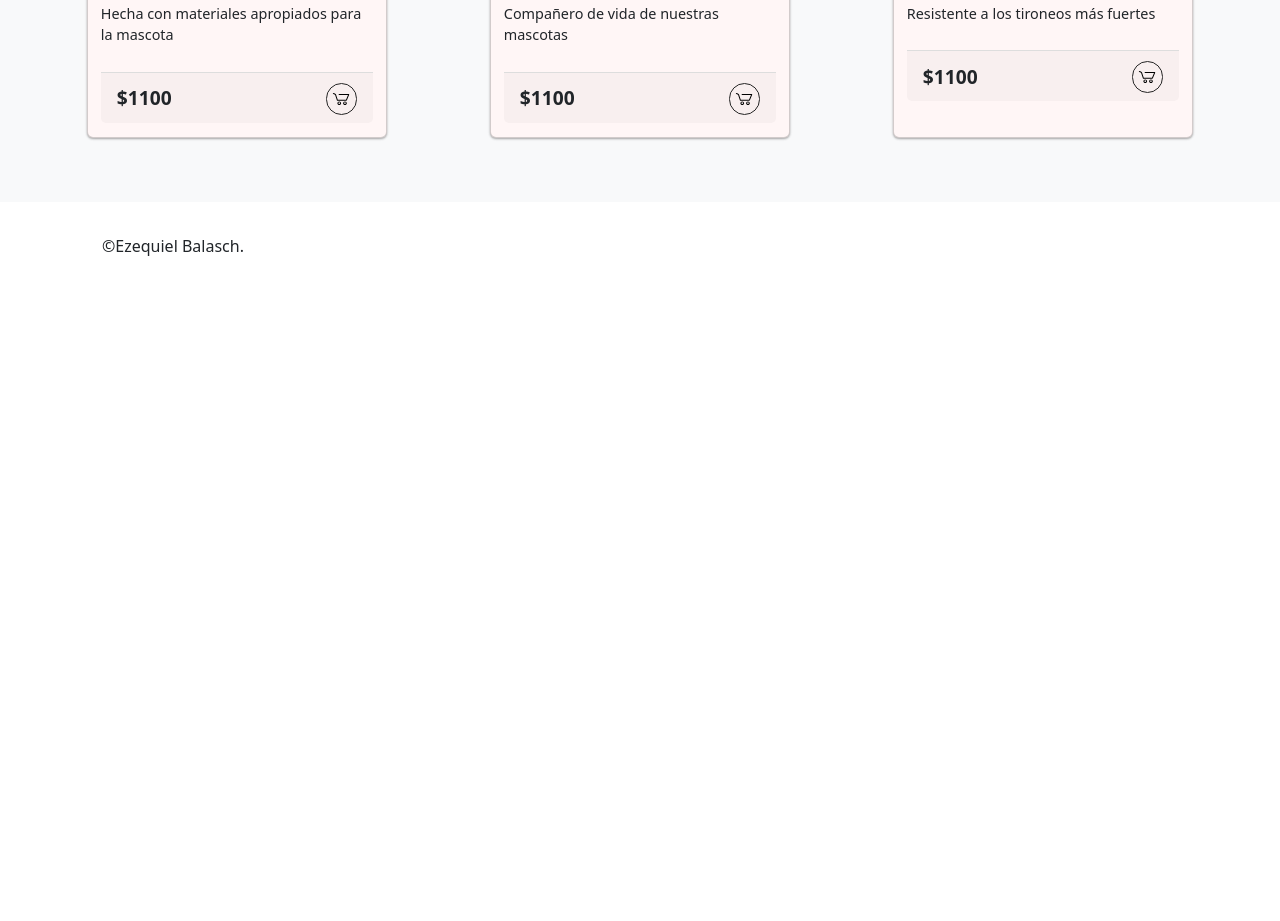
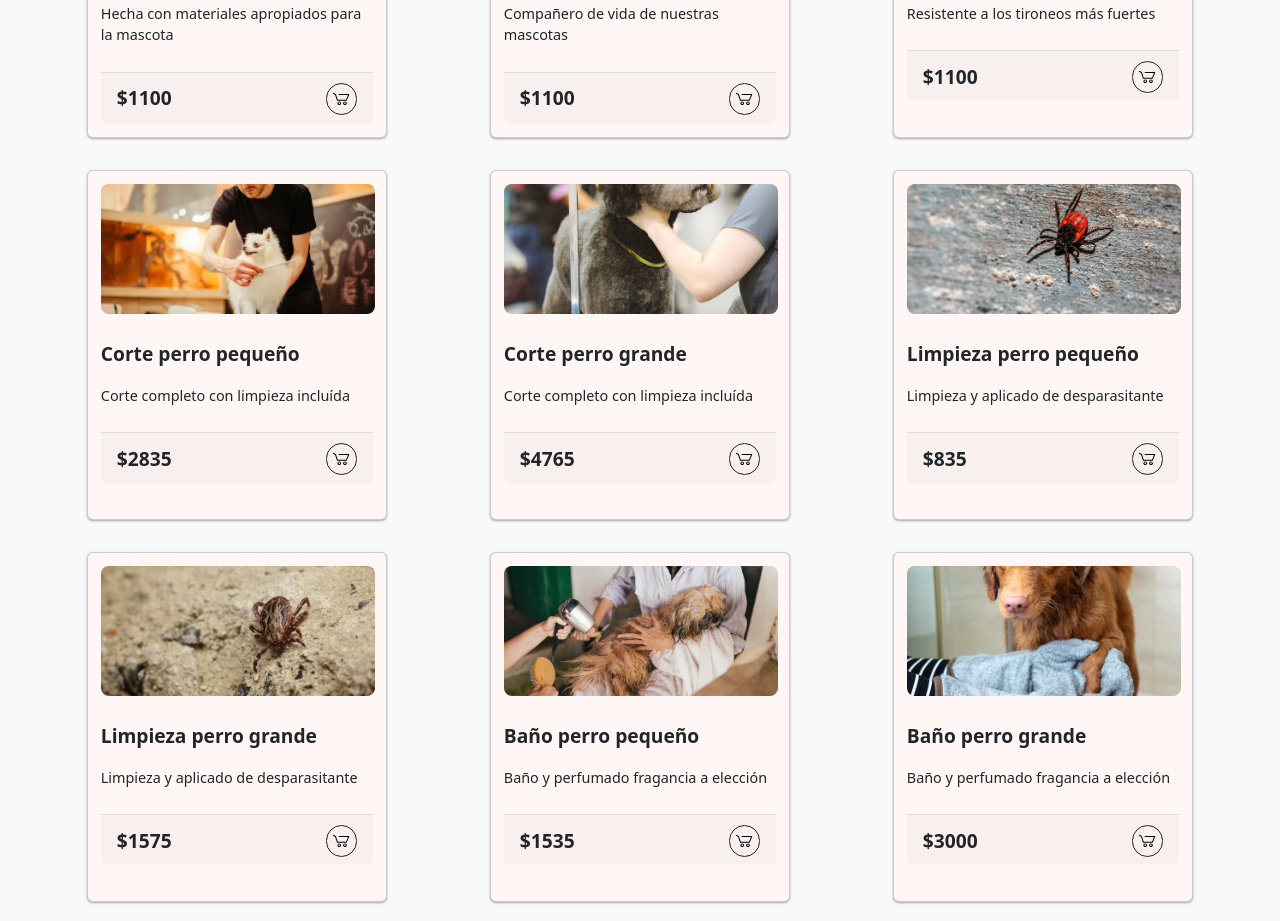
Before and after one commit to ezebalasch/Puppies, a plain HTML site: page Final - Ezequiel Balasch/carousel/productos.html in a window 1280 px wide. Shown: the part 1490-2411 px from the top of the page. Before the commit the page ends 1828 px from the top, so only its background shows below. Drawn offline with nearby package versions, Linux system fonts and the light colour scheme; some packages are replaced by stand-ins of ours; a script that the page names is missing.

Commit message:
Entrega Final 2

```diff
--- a/Final - Ezequiel Balasch/carousel/js/productos.js
+++ b/Final - Ezequiel Balasch/carousel/js/productos.js
@@ -2,13 +2,12 @@ const divCard = document.getElementById("cardContainer");
 
 const listadoProductos = "json/productos.json";
 
-//Consumo de una API interna a través de fetch
+// Consumo de una API interna a través de fetch
 fetch(listadoProductos)
   .then((respuesta) => respuesta.json())
   .then((datos) => {
     // Array carrito
     let carrito = [];
-
     //Carta de producto por cada perro dentro de la API
     datos.productos.forEach((Producto) => {
       const card = document.createElement("div");
@@ -178,7 +177,7 @@ fetch(listadoProductos)
         confirmButtonText: "Finalizar compra",
         showDenyButton: true,
         denyButtonText: "Vaciar Carrito",
-        width: 800,
+        width: 900,
         //vaciar el carrito y mostrar swal
         didRender: function () {
           if (carrito !== undefined) {
--- a/Final - Ezequiel Balasch/carousel/json/productos.json
+++ b/Final - Ezequiel Balasch/carousel/json/productos.json
@@ -2,6 +2,7 @@
     "productos": [
       {
         "id": 1,
+        "tipo": "juguete",
         "nombre": "Juguete Acuático",
         "precio": 2500,
         "descripcion": "Juguete de goma Resistente al agua",
@@ -10,6 +11,7 @@
       },
       {
         "id": 2,
+        "tipo": "vestimenta",
         "nombre": "Collar",
         "precio": 4500,
         "descripcion": "Tejido de tela a la moda",
@@ -18,6 +20,7 @@
       },
       {
         "id": 3,
+        "tipo": "vestimenta",
         "nombre": "Correa",
         "precio": 2280,
         "descripcion": "Agarre completo para nuestra mascota",
@@ -26,6 +29,7 @@
       },
       {
         "id": 4,
+        "tipo": "juguete",
         "nombre": "Frisby",
         "precio": 1920,
         "descripcion": "Plástico resistente a los impactos",
@@ -34,6 +38,7 @@
       },
       {
         "id": 5,
+        "tipo": "juguete",
         "nombre": "Hueso",
         "precio": 2830,
         "descripcion": "Irrompible y duradero para juego",
@@ -42,6 +47,7 @@
       },
       {
         "id": 6,
+        "tipo": "juguete",
         "nombre": "Pato de hule",
         "precio": 1100,
         "descripcion": "Para relajarlos en la hora del baño",
@@ -50,6 +56,7 @@
       },
       {
         "id": 7,
+        "tipo": "juguete",
         "nombre": "Pelota",
         "precio": 1100,
         "descripcion": "Hecha con materiales apropiados para la mascota",
@@ -58,6 +65,7 @@
       },
       {
         "id": 8,
+        "tipo": "juguete",
         "nombre": "Peluche Elefante",
         "precio": 1100,
         "descripcion": "Compañero de vida de nuestras mascotas",
@@ -66,11 +74,66 @@
       },
       {
         "id": 9,
+        "tipo": "juguete",
         "nombre": "Soga de trapo",
         "precio": 1100,
         "descripcion": "Resistente a los tironeos más fuertes",
         "img": "../../assets/img/perro/peques/productos/soga.jpg",
         "cantidad": 1
+      },
+      {
+        "id": 10,
+        "tipo": "corte",
+        "nombre": "Corte perro pequeño",
+        "precio": 2835,
+        "descripcion": "Corte completo con limpieza incluída",
+        "img": "../../assets/img/perro/peques/productos/corte-peque.jpg",
+        "cantidad": 1
+      },
+      {
+        "id": 11,
+        "tipo": "corte",
+        "nombre": "Corte perro grande",
+        "precio": 4765,
+        "descripcion": "Corte completo con limpieza incluída",
+        "img": "../../assets/img/perro/peques/productos/corte-grande.jpg",
+        "cantidad": 1
+      },
+      {
+        "id": 12,
+        "tipo": "limpieza",
+        "nombre": "Limpieza perro pequeño",
+        "precio": 835,
+        "descripcion": "Limpieza y aplicado de desparasitante",
+        "img": "../../assets/img/perro/peques/productos/limpieza-peque.jpg",
+        "cantidad": 1
+      },
+      {
+        "id": 13,
+        "tipo": "limpieza",
+        "nombre": "Limpieza perro grande",
+        "precio": 1575,
+        "descripcion": "Limpieza y aplicado de desparasitante",
+        "img": "../../assets/img/perro/peques/productos/limpieza-grande.jpg",
+        "cantidad": 1
+      },
+      {
+        "id": 14,
+        "tipo": "baño",
+        "nombre": "Baño perro pequeño",
+        "precio": 1535,
+        "descripcion": "Baño y perfumado fragancia a elección",
+        "img": "../../assets/img/perro/peques/productos/banio-peque.jpg",
+        "cantidad": 1
+      },
+      {
+        "id": 15,
+        "tipo": "baño",
+        "nombre": "Baño perro grande",
+        "precio": 3000,
+        "descripcion": "Baño y perfumado fragancia a elección",
+        "img": "../../assets/img/perro/peques/productos/banio-grande.jpg",
+        "cantidad": 1
       }
     ]
 }
--- a/Final - Ezequiel Balasch/carousel/productos.html
+++ b/Final - Ezequiel Balasch/carousel/productos.html
@@ -14,6 +14,12 @@
     <link
       rel="canonical"
       href="https://getbootstrap.com/docs/5.3/examples/carousel/"
+    />
+    <!-- UI CSS -->
+    <link
+      rel="stylesheet"
+      type="text/css"
+      href="semantic/dist/semantic.min.css"
     />
 
     <link href="../assets/dist/css/bootstrap.min.css" rel="stylesheet" />
@@ -148,6 +154,13 @@
       <!-- FOOTER -->
       <footer class="container">&copy;Ezequiel Balasch.</footer>
     </main>
+    <!-- UI JS -->
+    <script
+      src="https://code.jquery.com/jquery-3.1.1.min.js"
+      integrity="sha256-hVVnYaiADRTO2PzUGmuLJr8BLUSjGIZsDYGmIJLv2b8="
+      crossorigin="anonymous"
+    ></script>
+    <script src="semantic/dist/semantic.min.js"></script>
     <script src="../assets/dist/js/bootstrap.bundle.min.js"></script>
     <script src="https://cdn.jsdelivr.net/npm/sweetalert2@11"></script>
     <script src="js/productos.js"></script>
```
Also changed, not shown: Final - Ezequiel Balasch/carousel/index.html (+3 -7 lines), Final - Ezequiel Balasch/carousel/js/index.js (+30 -0 lines), Final - Ezequiel Balasch/assets/img/perro/peques/productos/banio-grande.jpg (added), Final - Ezequiel Balasch/assets/img/perro/peques/productos/banio-peque.jpg (added), Final - Ezequiel Balasch/assets/img/perro/peques/productos/corte-grande.jpg (added), Final - Ezequiel Balasch/assets/img/perro/peques/productos/corte-peque.jpg (added), Final - Ezequiel Balasch/assets/img/perro/peques/productos/limpieza-grande.jpg (added), Final - Ezequiel Balasch/assets/img/perro/peques/productos/limpieza-peque.jpg (added), Final - Ezequiel Balasch/carousel/productos.css (line endings or trailing spaces).
